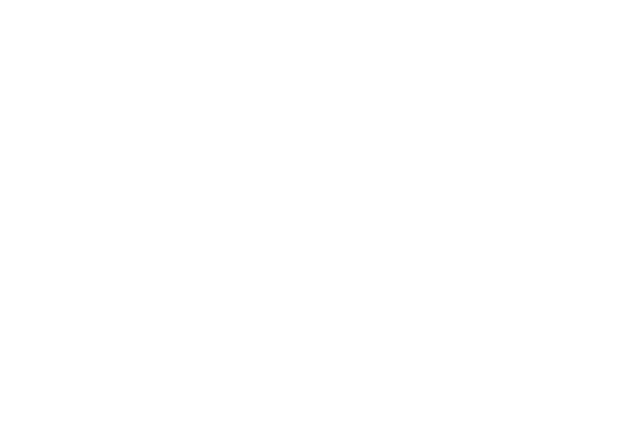
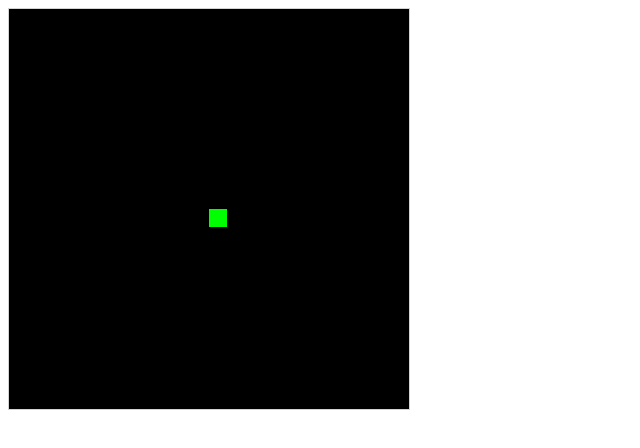
Before and after one commit to t0tl/MultiplayerGame, a plain HTML site: page src/index.html in a window 1280 px wide. Shown: the whole page, without its empty margins (0-640 px from the left). Drawn offline with Linux system fonts and the light colour scheme.

Commit message:
Snake added
Implemented moving snake.

```diff
--- a/src/index.html
+++ b/src/index.html
@@ -4,11 +4,11 @@
     <link href="styles/main.css" rel = "stylesheet">
 </head>
 <body>
-    <canvas height="400" width="400"></canvas>
+    <canvas id="game" height="400" width="400" style="border:1px solid #d3d3d3;"></canvas>
     <div>
 
     </div>
-    <script href="main.js">
+    <script src="main.js">
 
     </script>
 </body>
--- a/src/main.js
+++ b/src/main.js
@@ -0,0 +1,78 @@
+window.onload=function() {
+    canvas = document.querySelector('canvas'); // Select canvas
+    ctx = canvas.getContext("2d"); // Select the context for the canvas
+    document.addEventListener("keydown", keyPush); // Listen for keyboard presses.
+    setInterval(game,100); // Run function game every 100 ms.
+}
+px = py = 10; // Player position
+gs = tc = 20; // gs = graphic scaling, tc = tile count
+xv = yv = 0; // x and y velocity
+trail=[]; // Array holding objects
+//tail=5; // Length of snake
+
+function game() {
+    px+=xv; // Change snake x position by x velocity
+    py+=yv; // Change snake y position by y velocity
+    if (px<0) {
+        //px = tc-1;
+        return;
+    }
+    if (px>tc-1) {
+        //px = 0;
+        return;
+    }
+    if (py<0) {
+        //py = tc-1;
+        return;
+    }
+    if (py>tc-1) {
+        //py = 0;
+        return;
+    }
+    // Background
+    ctx.fillStyle="black";
+    ctx.fillRect(0,0,canvas.width,canvas.height);
+
+    // Render snake.
+    ctx.fillStyle="lime";
+    for(var i=0; i<trail.length; i++) {
+        // Draw each piece of the snake.
+        ctx.fillRect(trail[i].x*gs,trail[i].y*gs,gs-2,gs-2);
+        if (trail[i].x == px && trail[i].y==py) {
+            //Put different screen here
+            //and tell to press key to begin
+            //ctx.fillStyle="black";
+            //ctx.fillRect(0,0,canvas.width,canvas.height);
+        }
+    }
+    // Adds a tile object to the trail array.
+    trail.push({x:px,y:py});
+
+    // Make snake non-continous
+    /*
+    while(trail.length>tail) {
+        trail.shift();
+    }
+    */
+}
+
+function keyPush(event) {
+    switch(event.keyCode) {
+        // Left arrow
+        case 37:
+            xv=-1;yv=0;
+            break;
+        // Down arrow
+        case 38:
+            xv=0;yv=-1;
+            break;
+        // Right arrow
+        case 39:
+            xv=1;yv=0;
+            break;
+        // Up arrow
+        case 40:
+            xv=0;yv=1;
+            break;
+    }
+}
```
